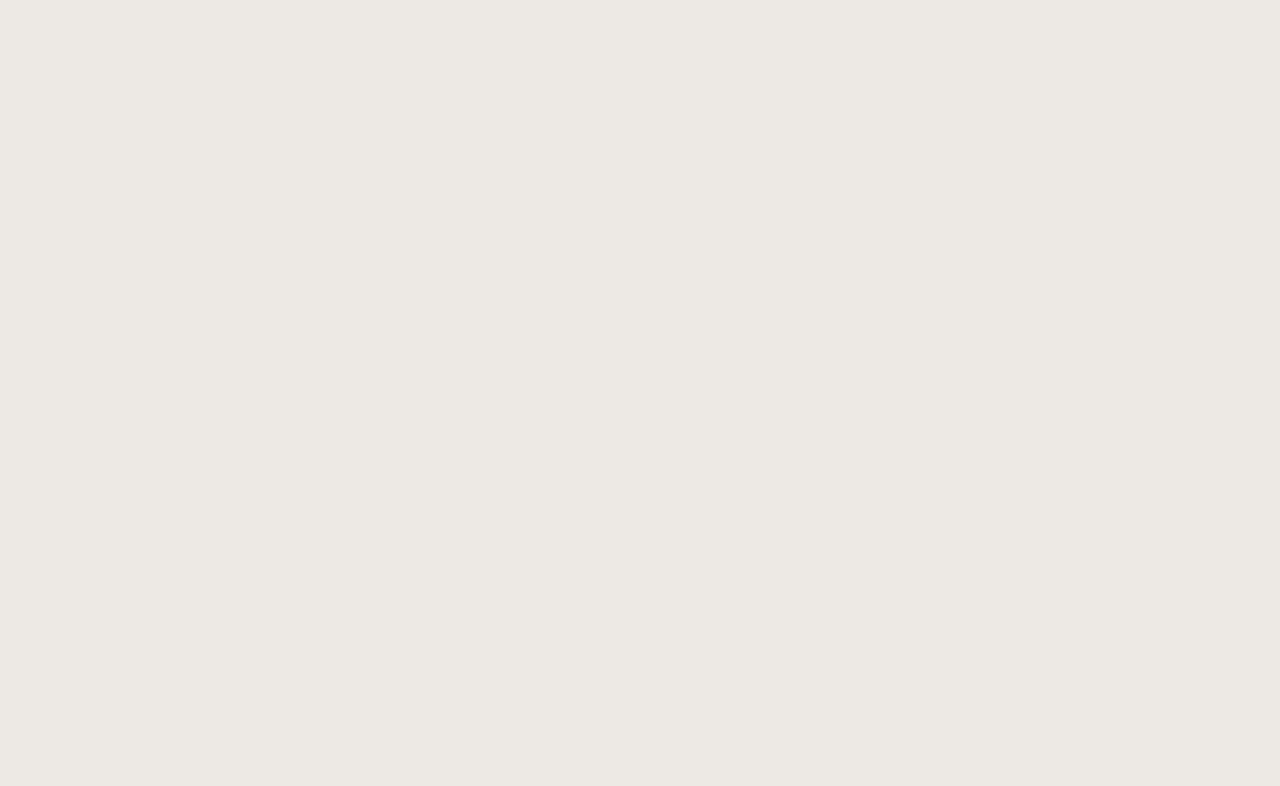
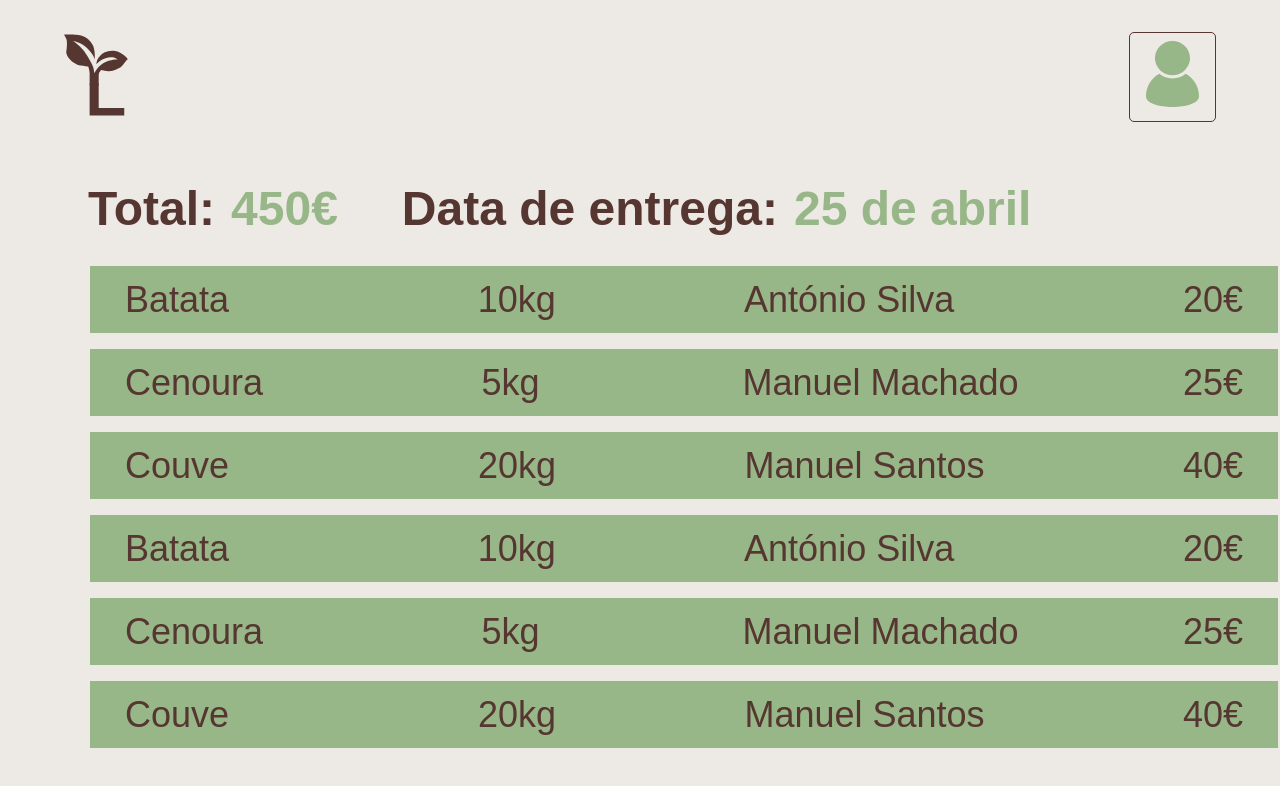
Before and after one commit to joaopino/Shift2023, a React (Create React App) app in the folder app/frontend/: page /list in a window 1280 px wide. Before the commit this address had no page. Shown: the top 786 px of the page. Built offline with nearby package versions, Linux system fonts and the light colour scheme.

Commit message:
Lista de compras

```diff
--- a/app/frontend/src/App.js
+++ b/app/frontend/src/App.js
@@ -2,7 +2,7 @@ import React from "react";
 
 import { Route, Routes } from "react-router-dom";
 
-import { Landing, Register, Agricultor, Vendedor, Pdf } from "./containers"
+import { Landing, Register, Agricultor, Vendedor, Pdf, List } from "./containers"
 
 const App = () => {
   return (
@@ -13,6 +13,7 @@ const App = () => {
         <Route exact path="/produtor" element={<Agricultor />} />
         <Route exact path="/vendedor" element={<Vendedor />} />
         <Route exact path="/pdf" element={<Pdf />} />
+        <Route exact path="/list" element={<List />} />
       </Routes>
     </div>
   );
--- /dev/null
+++ b/app/frontend/src/containers/List/List.css
@@ -0,0 +1,40 @@
+.app_list {
+    height: 100vh;
+    background-color: var(--color-white);
+    display: flex;
+    flex-direction: column;
+    align-items: flex-start;
+    margin-bottom: 3rem;
+}
+
+.app_list-header {
+    display: flex;
+    gap: 1rem;
+}
+
+.app_list-sep {
+    margin-left: 3rem;
+}
+
+.app_list-margin {
+    margin-left: 5.5rem;
+}
+
+.app_list-pad {
+    padding: 0 0 0 2rem;
+}
+
+.app_list-pad2 {
+    padding: 0 2rem 0 0;
+}
+
+.app_list-linha {
+    border: 1px solid var(--color-green-button);
+    background-color: var(--color-green-button);
+}
+
+.app_list-box {
+    display: flex;
+    flex-direction: column;
+    gap: 1rem;
+}
--- /dev/null
+++ b/app/frontend/src/containers/List/List.jsx
@@ -0,0 +1,51 @@
+import React, { useState } from 'react';
+import { Navbar, Pop } from '../../components'
+import images from '../../constants'
+
+import './List.css'
+
+function List() {
+    const [dados, setDados] = useState([
+        { produto: "Batata", quant: "10kg", nome: "António Silva", preco: "20€" },
+        { produto: "Cenoura", quant: "5kg", nome: "Manuel Machado", preco: "25€" },
+        { produto: "Couve", quant: "20kg", nome: "Manuel Santos", preco: "40€" },
+        { produto: "Batata", quant: "10kg", nome: "António Silva", preco: "20€" },
+        { produto: "Cenoura", quant: "5kg", nome: "Manuel Machado", preco: "25€" },
+        { produto: "Couve", quant: "20kg", nome: "Manuel Santos", preco: "40€" },
+    ]);
+
+
+    const [btnPopUp, setBtnPopUp] = useState(false);
+
+    return (
+        <div className="app_list">
+            <Navbar />
+            <div className='app_list-margin'>
+                <div className='app_list-header'>
+                    <p className='app_agricultor-title'>Total:</p>
+                    <p style={{color: "var(--color-green-button)"}} className='app_agricultor-title'>450€</p>
+                    <p className='app_agricultor-title app_list-sep'>Data de entrega:</p>
+                    <p style={{color: "var(--color-green-button)"}} className='app_agricultor-title'>25 de abril</p>
+                </div>
+                <table style={{ lineHeight: "20" }}>
+                    <tbody>
+                        <div className="app_list-box">
+                        {dados.map((item) => (
+                            <div className="app_list-linha">
+                                <tr key={item.data}>
+                                    <td width={"400rem"} className='app_agricultor-prod app_list-pad'>{item.produto}</td>
+                                    <td width={"300rem"} className='app_agricultor-desc'>{item.quant}</td>
+                                    <td width={"500rem"} className='app_agricultor-desc'>{item.nome}</td>
+                                    <td className='app_agricultor-prod app_list-pad2'>{item.preco}</td>
+                                </tr>
+                            </div>
+                        ))}
+                        </div>
+                    </tbody>
+                </table>
+            </div>
+        </div>
+    )
+}
+
+export default List
--- a/app/frontend/src/containers/index.js
+++ b/app/frontend/src/containers/index.js
@@ -3,5 +3,6 @@ import Register from "./Register/Register";
 import Agricultor from "./Agricultor/Agricultor";
 import Vendedor from "./Vendedor/Vendedor";
 import Pdf from "./Pdf/Pdf";
+import List from "./List/List";
 
-export { Landing, Register, Agricultor, Vendedor, Pdf };
+export { Landing, Register, Agricultor, Vendedor, Pdf, List };
```
